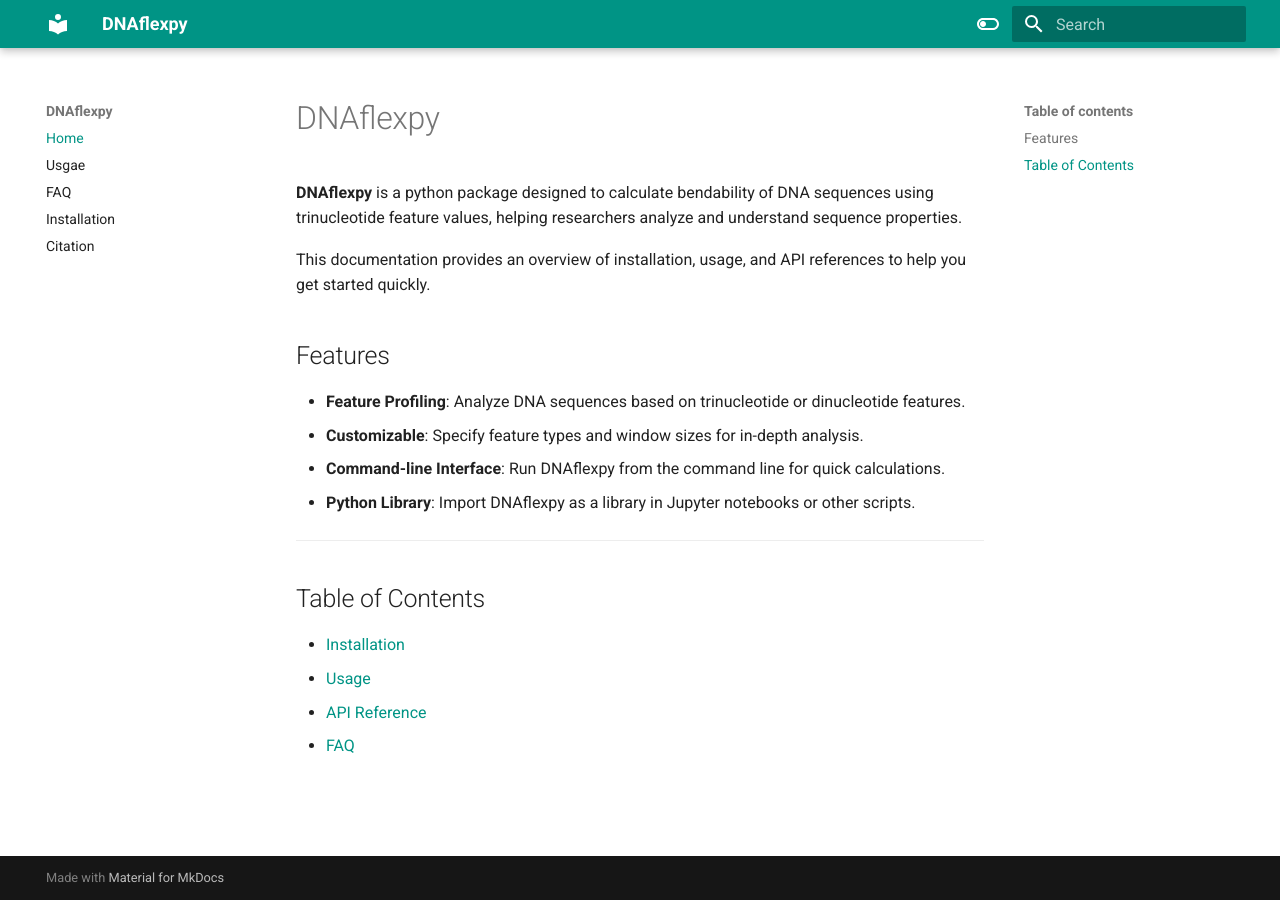
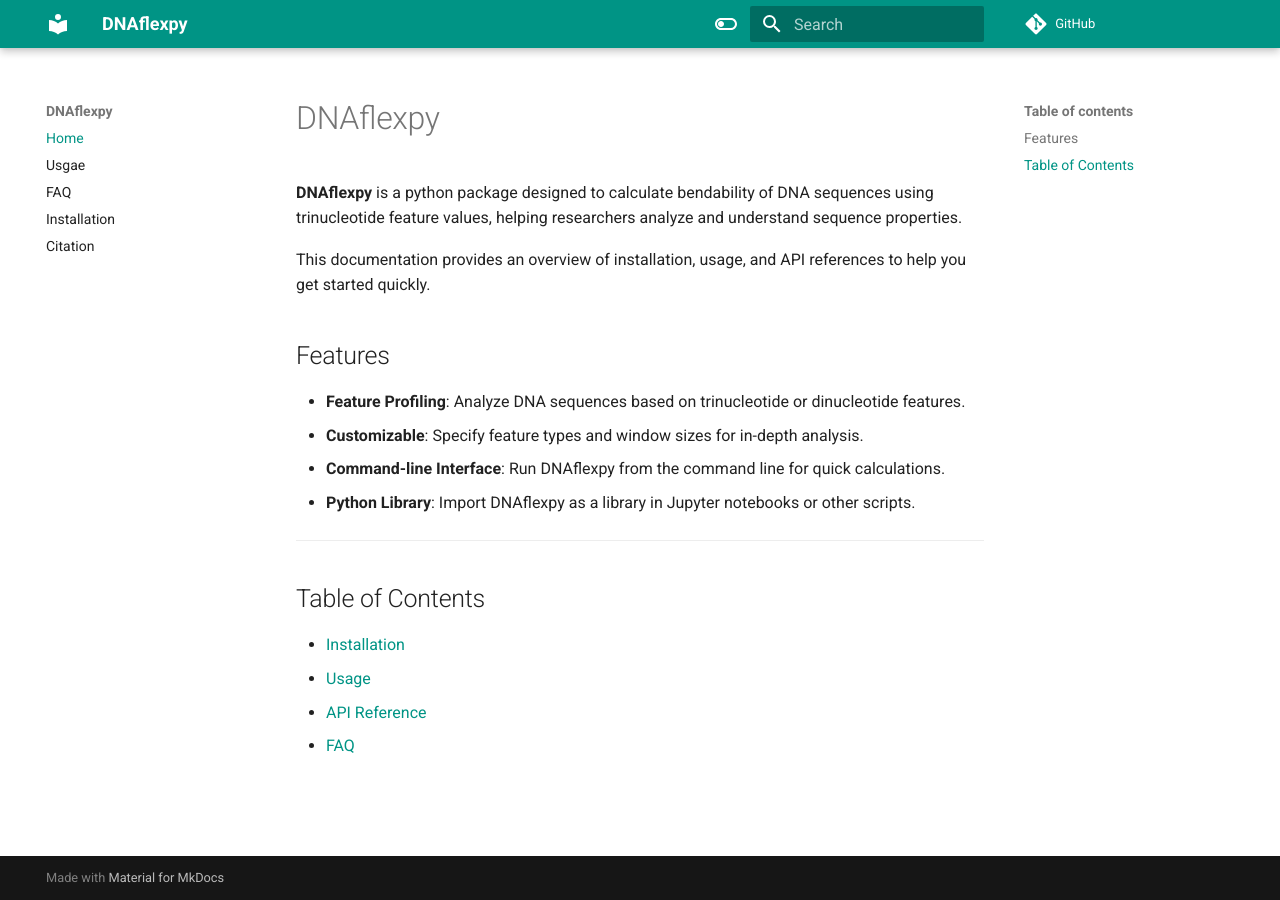
Before and after one commit to UpalabdhaD/DNAflexpy, an MkDocs documentation site: the page built from docs/index.md, in a window 1280 px wide. Built offline with MkDocs 1.6.1 and Material for MkDocs 9.7.7, drawn with Linux system fonts in a browser that asks for light colours; comment, search, counter and statistics services are not loaded.

Commit message:
Updated mkdocs.yaml

```diff
--- a/mkdocs.yml
+++ b/mkdocs.yml
@@ -48,3 +48,5 @@ markdown_extensions:
 plugins:
   - search
 #   - mkdocs-material
+repo_url: https://github.com/upalabdhaD/dnaflexpy
+repo_name: GitHub
```
